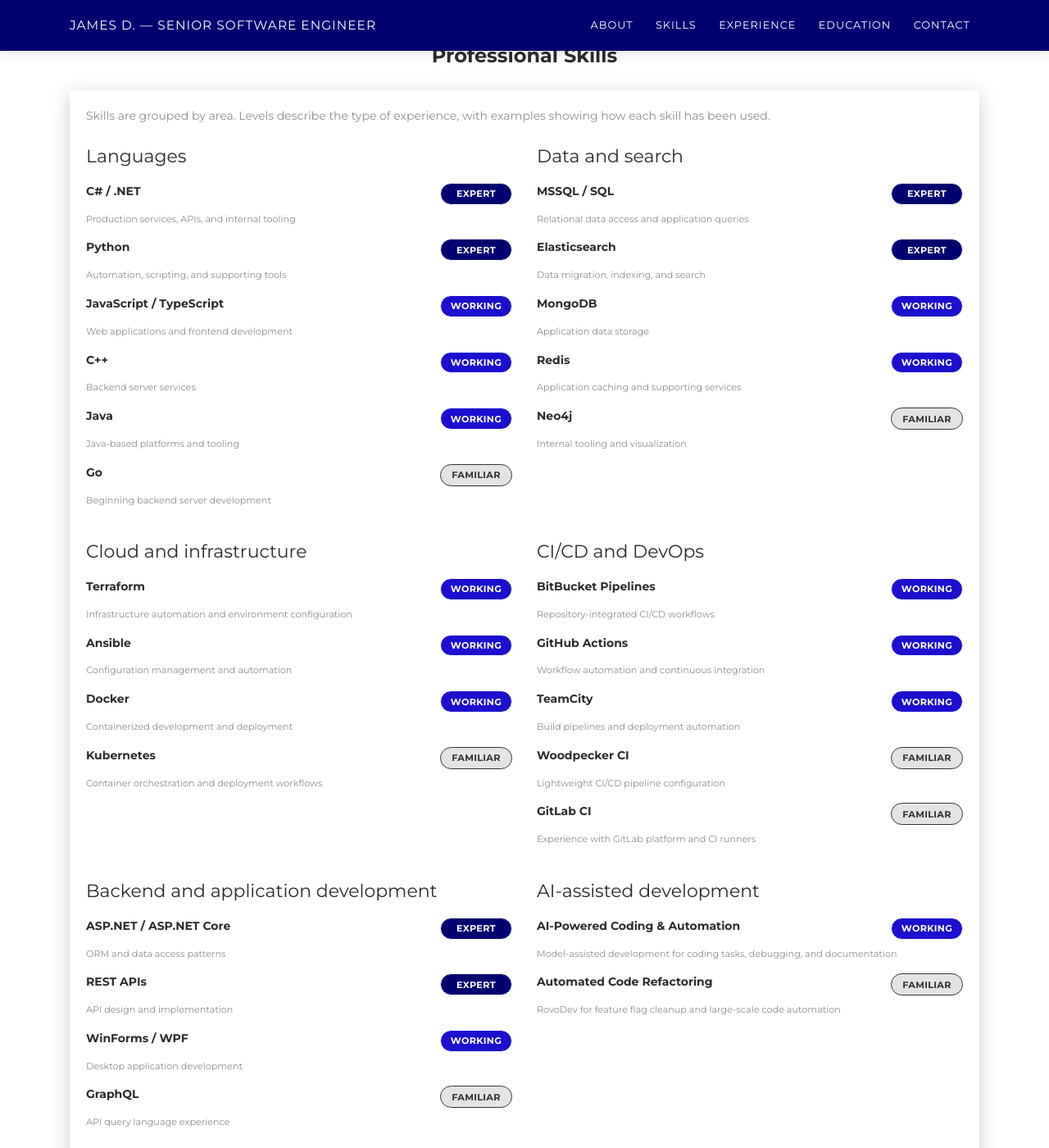
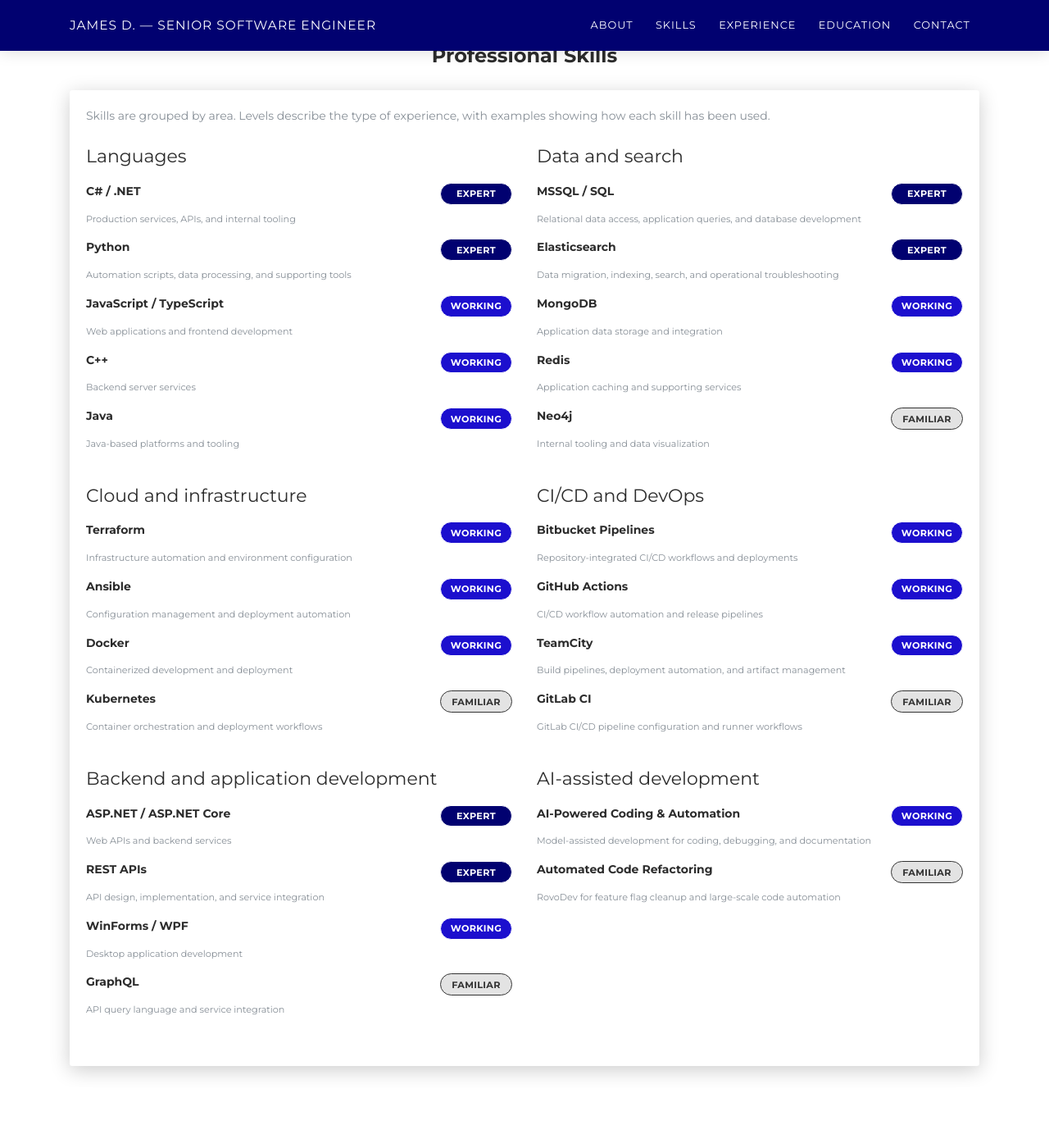
Before and after one commit to jamesd24/jamesd24.github.io, a Jekyll site: the page built from index.html, in a window 1280 px wide and 1400 px high, scrolled down 1004 px. Shown: the whole window at 82% size. Built offline with Jekyll 4.4.1, drawn with Linux system fonts in a browser that asks for light colours; nearby versions of some CDN libraries.

Commit message:
Polish skill evidence and remove less relevant entries

```diff
--- a/_data/skills.yml
+++ b/_data/skills.yml
@@ -5,7 +5,7 @@
       evidence: Production services, APIs, and internal tooling
     - name: Python
       level: Expert
-      evidence: Automation, scripting, and supporting tools
+      evidence: Automation scripts, data processing, and supporting tools
     - name: JavaScript / TypeScript
       level: Working
       evidence: Web applications and frontend development
@@ -15,27 +15,24 @@
     - name: Java
       level: Working
       evidence: Java-based platforms and tooling
-    - name: Go
-      level: Familiar
-      evidence: Beginning backend server development
 
 - name: Data and search
   skills:
     - name: MSSQL / SQL
       level: Expert
-      evidence: Relational data access and application queries
+      evidence: Relational data access, application queries, and database development
     - name: Elasticsearch
       level: Expert
-      evidence: Data migration, indexing, and search
+      evidence: Data migration, indexing, search, and operational troubleshooting
     - name: MongoDB
       level: Working
-      evidence: Application data storage
+      evidence: Application data storage and integration
     - name: Redis
       level: Working
       evidence: Application caching and supporting services
     - name: Neo4j
       level: Familiar
-      evidence: Internal tooling and visualization
+      evidence: Internal tooling and data visualization
 
 - name: Cloud and infrastructure
   skills:
@@ -44,7 +41,7 @@
       evidence: Infrastructure automation and environment configuration
     - name: Ansible
       level: Working
-      evidence: Configuration management and automation
+      evidence: Configuration management and deployment automation
     - name: Docker
       level: Working
       evidence: Containerized development and deployment
@@ -54,43 +51,39 @@
 
 - name: CI/CD and DevOps
   skills:
-    - name: BitBucket Pipelines
+    - name: Bitbucket Pipelines
       level: Working
-      evidence: Repository-integrated CI/CD workflows
+      evidence: Repository-integrated CI/CD workflows and deployments
     - name: GitHub Actions
       level: Working
-      evidence: Workflow automation and continuous integration
+      evidence: CI/CD workflow automation and release pipelines
     - name: TeamCity
       level: Working
-      evidence: Build pipelines and deployment automation
-    - name: Woodpecker CI
-      level: Familiar
-      evidence: Lightweight CI/CD pipeline configuration
+      evidence: Build pipelines, deployment automation, and artifact management
     - name: GitLab CI
       level: Familiar
-      evidence: Experience with GitLab platform and CI runners
+      evidence: GitLab CI/CD pipeline configuration and runner workflows
 
 - name: Backend and application development
   skills:
     - name: ASP.NET / ASP.NET Core
       level: Expert
       evidence: Web APIs and backend services
-      evidence: ORM and data access patterns
     - name: REST APIs
       level: Expert
-      evidence: API design and implementation
+      evidence: API design, implementation, and service integration
     - name: WinForms / WPF
       level: Working
       evidence: Desktop application development
     - name: GraphQL
       level: Familiar
-      evidence: API query language experience
+      evidence: API query language and service integration
 
 - name: AI-assisted development
   skills:
     - name: AI-Powered Coding & Automation
       level: Working
-      evidence: Model-assisted development for coding tasks, debugging, and documentation
+      evidence: Model-assisted development for coding, debugging, and documentation
     - name: Automated Code Refactoring
       level: Familiar
       evidence: RovoDev for feature flag cleanup and large-scale code automation
```
